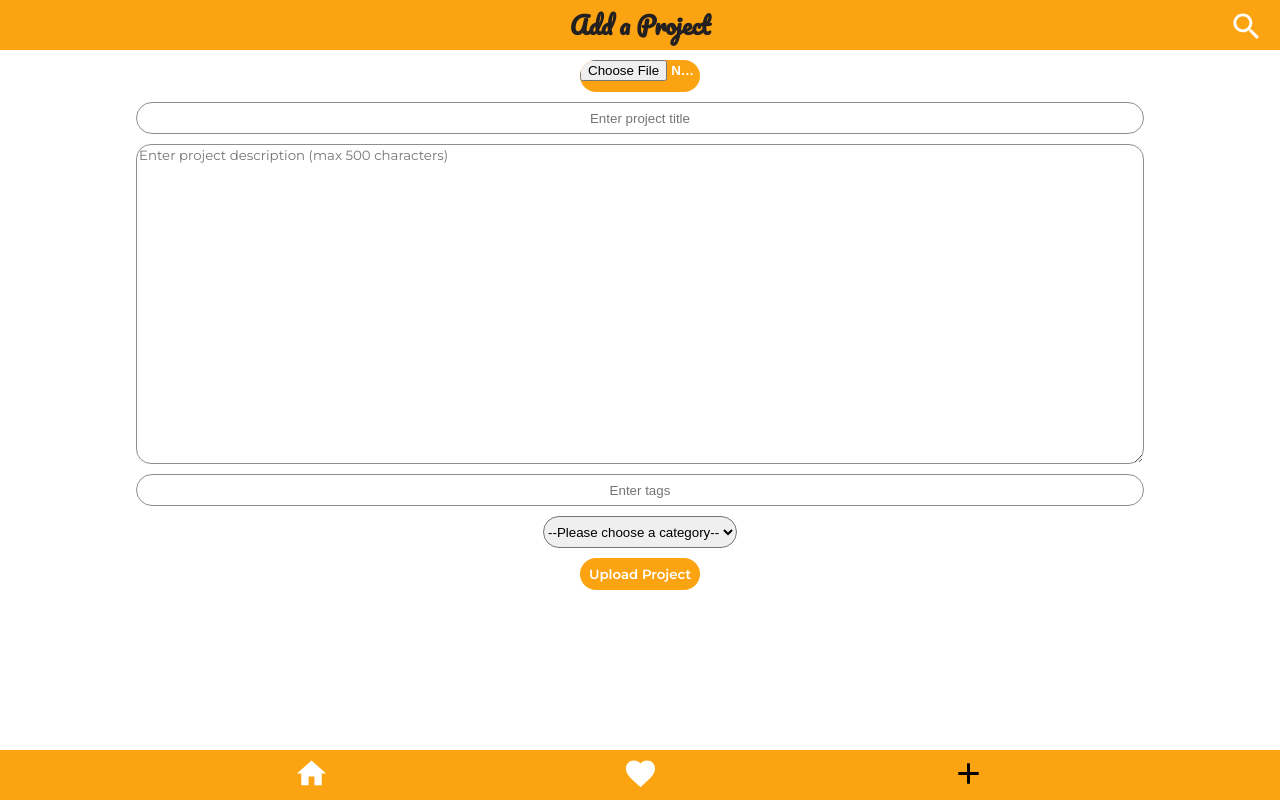
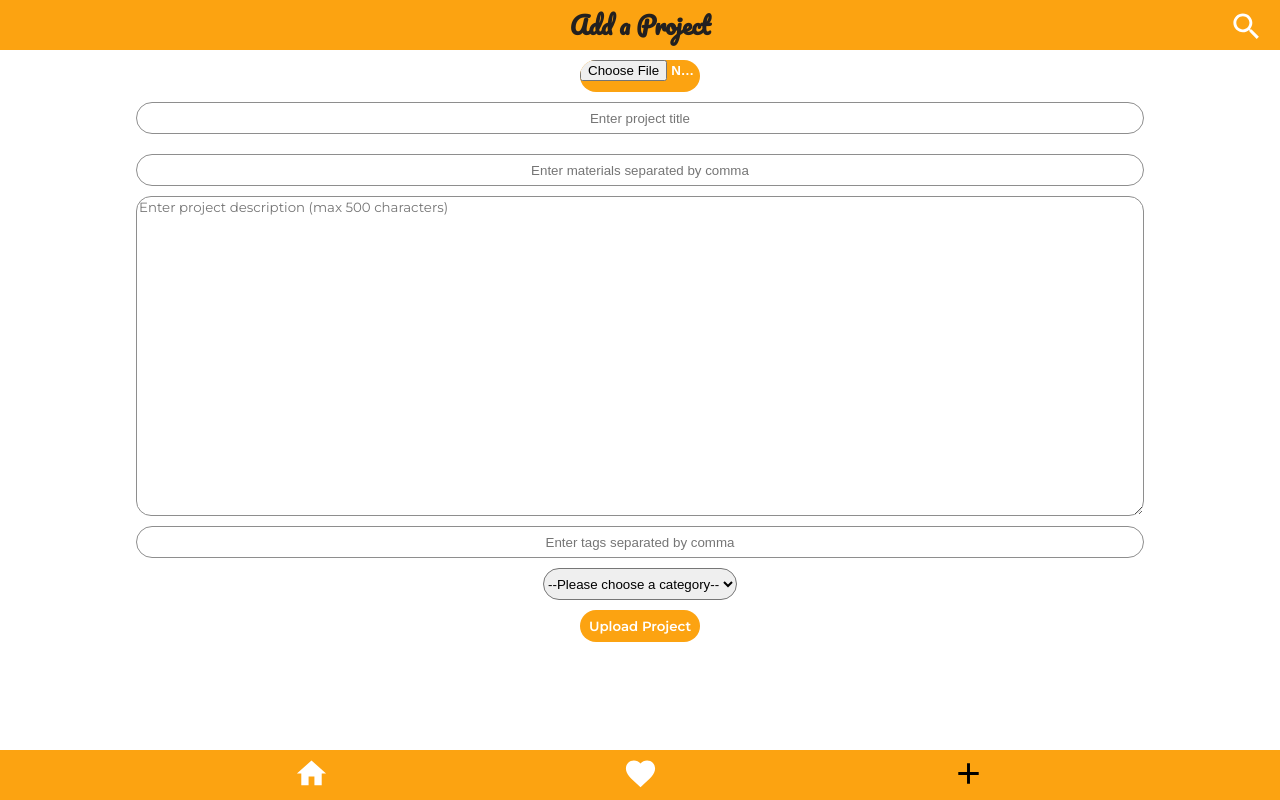
Before and after one commit to kschmitz123/diy-project-app, a React (Create React App) app in the folder client/: page /add in a window 1280 px wide. Built offline with nearby package versions, Linux system fonts and the light colour scheme.

Commit message:
Add input for material

```diff
--- a/client/src/components/InputElements.js
+++ b/client/src/components/InputElements.js
@@ -46,7 +46,6 @@ ImageInput.defaultProps = {
 
 SmallInput.defaultProps = {
   type: "text",
-  required: true,
 };
 
 LargeInput.defaultProps = {
--- a/client/src/components/UploadProject.js
+++ b/client/src/components/UploadProject.js
@@ -15,10 +15,10 @@ import { useHistory } from "react-router-dom";
 export default function UploadProject() {
   const [imageInput, setImageInput] = useState("");
   const [previewSource, setPreviewSource] = useState("");
-  const { register, handleSubmit } = useForm();
   const history = useHistory();
   const [errorMessage, setErrorMessage] = useState(null);
   const [loading, setLoading] = useState(false);
+  const { register, handleSubmit } = useForm();
 
   const handleImageChange = (event) => {
     const file = event.target.files[0];
@@ -36,11 +36,12 @@ export default function UploadProject() {
 
   const onSubmit = async (data) => {
     const tags = data.tags.match(/[^,\s?]+/g);
-    const { projectTitle, description, category } = data;
+    const { projectTitle, description, category, material } = data;
     try {
       setLoading(true);
       const formattedData = {
         projectTitle: projectTitle,
+        material: material,
         description: description,
         category: category,
         tags,
@@ -75,9 +76,21 @@ export default function UploadProject() {
           placeholder="Enter project title"
           name="projectTitle"
           ref={register}
+          required
+        />
+        <SmallInput
+          placeholder="Enter materials separated by comma"
+          name="material"
+          ref={register}
+          required
         />
         <LargeInput ref={register} name="description" />
-        <SmallInput placeholder="Enter tags" ref={register} name="tags" />
+        <SmallInput
+          placeholder="Enter tags separated by comma"
+          ref={register}
+          name="tags"
+          required
+        />
         <Select ref={register} name="category">
           <option value="">--Please choose a category--</option>
           <option value="sewing">Sewing</option>
```
